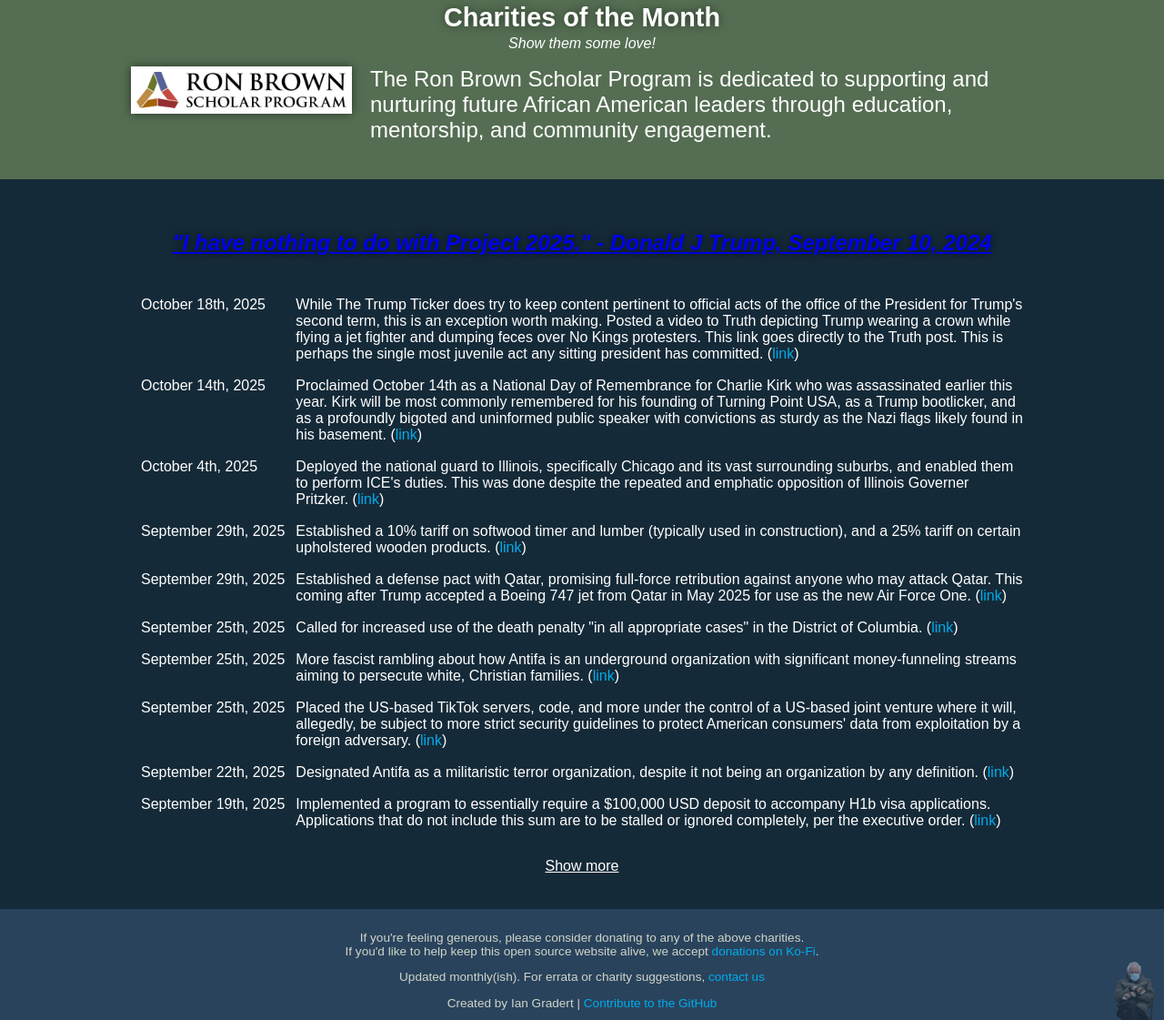
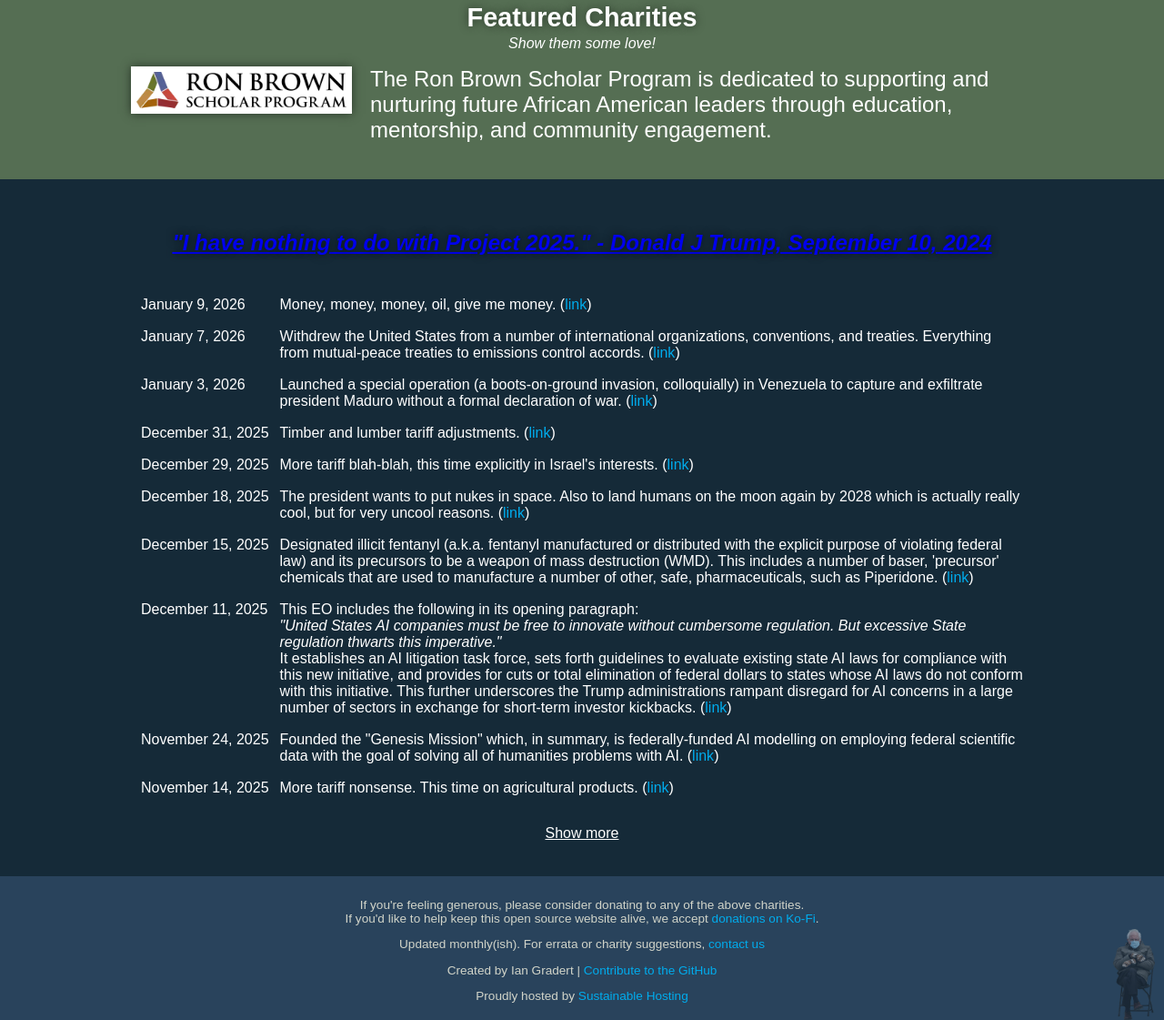
Before and after one commit to igrad/TheTrumpTicker, a plain HTML site: page src/index.html in a window 1280 px wide. Shown: the part 833-1954 px from the top of the page at 91% size. Drawn offline with nearby package versions, Linux system fonts and the light colour scheme.

Commit message:
February 4, 2026 updates (wip)

```diff
--- a/src/index.html
+++ b/src/index.html
@@ -34,7 +34,7 @@
     </div>
 
     <div class="charity-banner">
-        <div id="charities-of-the-month">Charities of the Month</div>
+        <div id="charities-of-the-month">Featured Charities</div>
         <div id="show-them-some-love">Show them some love!</div>
         <div class="charity-container">
             <div id="charity-wrapper-1" class="charity-wrapper">
--- a/src/scripts/presidential-actions.js
+++ b/src/scripts/presidential-actions.js
@@ -1,3 +1,64 @@
+function addToListOfOffenses(offense) {
+    return `<tr>
+<td>${offense.date}</td>
+<td>${offense.text} (<a href="${offense.link}" target="_blank" rel="noopener noreferrer">link</a>)</td>
+</tr>`
+}
+
+let CurrentNumberDisplayed = 0;
+
+let moreTextOptions = [
+    "More?!",
+    "Of course there's more...",
+    "Even more...",
+    "Unsurprisingly, there's more...",
+    "There's always more...",
+    "It just never ends, does it?",
+    "Sorry, but there's more...",
+    "But wait, there's more!"
+]
+
+let lastMoreTextIndex = -1;
+function setMoreText() {
+    let randomMoreTextIndex = lastMoreTextIndex;
+    while (randomMoreTextIndex == lastMoreTextIndex) {
+        randomMoreTextIndex = Math.floor(Math.random() * moreTextOptions.length);
+    }
+
+    let randomMoreText = moreTextOptions[randomMoreTextIndex];
+    $("#offenses-more span").text(randomMoreText);
+
+    lastMoreTextIndex = randomMoreTextIndex;
+}
+
+function add10OffensesToList()
+{
+    let listHTML = $(".offenses").html();
+    let indexToReach = offenses.length - 1 - CurrentNumberDisplayed - 10;
+    for (let index = offenses.length - 1 - CurrentNumberDisplayed;
+    (index >= 0) && (index > indexToReach);
+    index--) {
+        listHTML += addToListOfOffenses(offenses[index])
+        CurrentNumberDisplayed++;
+    }
+
+    $(".offenses").html(listHTML)
+    if(CurrentNumberDisplayed == offenses.length) {
+        $("#offenses-more").css("display", "none");
+    }
+}
+
+function addAllOffensesToList()
+{
+    let listHTML = ""
+    for (let index = offenses.length - 1; index > 0; index--) {
+        listHTML += addToListOfOffenses(offenses[index])
+    }
+
+    $(".offenses").html(listHTML)
+    $("#offenses-more").css("display", "none");
+}
+
 // Set the list of offenses
 const offenses = [
     {
@@ -737,73 +798,103 @@
     },
     {
         date: "October 14th, 2025",
-        text: "Proclaimed October 14th as a National Day of Remembrance for Charlie Kirk who was assassinated earlier this year. Kirk will be most commonly remembered for his founding of Turning Point USA, as a Trump bootlicker, and as a profoundly bigoted and uninformed public speaker with convictions as sturdy as the Nazi flags likely found in his basement.",
+        text: "Proclaimed October 14th as a National Day of Remembrance for Charlie Kirk who was assassinated earlier this year.",
         link: "https://www.whitehouse.gov/presidential-actions/2025/10/national-day-of-remembrance-for-charlie-kirk/"
     },
     {
         date: "October 18th, 2025",
-        text: "While The Trump Ticker does try to keep content pertinent to official acts of the office of the President for Trump's second term, this is an exception worth making.\nPosted a video to Truth depicting Trump wearing a crown while flying a jet fighter and dumping feces over No Kings protesters. This link goes directly to the Truth post. This is perhaps the single most juvenile act any sitting president has committed.",
+        text: "While The Trump Ticker does try to keep content pertinent to official acts of the office of the President for Trump's second term, this is an exception worth making.\nPosted a video to Truth depicting Trump wearing a crown while flying a jet fighter and dumping feces over No Kings protesters. This link goes directly to the Truth post.",
         link: "https://truthsocial.com/@realDonaldTrump/posts/115398251623299921"
     },
+    {
+        date: "November 4, 2025",
+        text: "More China tarriff shenanigans.",
+        link: "https://www.whitehouse.gov/presidential-actions/2025/11/modifying-reciprocal-tariff-rates-consistent-with-the-economic-and-trade-arrangement-between-the-united-states-and-the-peoples-republic-of-china/"
+    },
+    {
+        date: "November 7, 2025",
+        text: "Declared the week of November 2 through November 8 to be \"Anti-Communism Week\". The executive order includes a smattering of language conflating communism with democratic socialism and social justice, and is strongly reminiscent of cold-war era language.",
+        link: "https://www.whitehouse.gov/presidential-actions/2025/11/anti-communism-week-2025/"
+    },
+    {
+        date: "November 13, 2025",
+        text: "Directed DHHS and CPS to give preferential treatment to prospective religious adopters. Yes, really. It also calls for the use of AI tools to match adopters with children in the foster system.",
+        link: "https://www.whitehouse.gov/presidential-actions/2025/11/fostering-the-future-for-american-children-and-families/"
+    },
+    {
+        date: "November 14, 2025",
+        text: "More tariff nonsense. This time on agricultural products.",
+        link: "https://www.whitehouse.gov/presidential-actions/2025/11/modifying-the-scope-of-the-reciprocal-tariff-with-respect-to-certain-agricultural-products/"
+    },
+    {
+        date: "November 24, 2025",
+        text: "Founded the \"Genesis Mission\" which, in summary, is federally-funded AI modelling on employing federal scientific data with the goal of solving all of humanities problems with AI.",
+        link: "https://www.whitehouse.gov/presidential-actions/2025/11/launching-the-genesis-mission/"
+    },
+    {
+        date: "December 11, 2025",
+        text: "This EO includes the following in its opening paragraph:<br><i>\"United States AI companies must be free to innovate without cumbersome regulation.  But excessive State regulation thwarts this imperative.\"</i><br>It establishes an AI litigation task force, sets forth guidelines to evaluate existing state AI laws for compliance with this new initiative, and provides for cuts or total elimination of federal dollars to states whose AI laws do not conform with this initiative. This further underscores the Trump administrations rampant disregard for AI concerns in a large number of sectors in exchange for short-term investor kickbacks.",
+        link: "https://www.whitehouse.gov/presidential-actions/2025/12/eliminating-state-law-obstruction-of-national-artificial-intelligence-policy/"
+    },
+    {
+        date: "December 15, 2025",
+        text: "Designated illicit fentanyl (a.k.a. fentanyl manufactured or distributed with the explicit purpose of violating federal law) and its precursors to be a weapon of mass destruction (WMD). This includes a number of baser, 'precursor' chemicals that are used to manufacture a number of other, safe, pharmaceuticals, such as Piperidone.",
+        link: "https://www.whitehouse.gov/presidential-actions/2025/12/designating-fentanyl-as-a-weapon-of-mass-destruction/"
+    },
+    {
+        date: "December 18, 2025",
+        text: "The president wants to put nukes in space. Also to land humans on the moon again by 2028 which is actually really cool, but for very uncool reasons.",
+        link: "https://www.whitehouse.gov/presidential-actions/2025/12/ensuring-american-space-superiority/"
+    },
+    {
+        date: "December 29, 2025",
+        text: "More tariff blah-blah, this time explicitly in Israel's interests.",
+        link: "https://www.whitehouse.gov/presidential-actions/2025/12/to-implement-the-united-states-israel-agreement-on-trade-in-agricultural-products-and-for-other-purposes/"
+    },
+    {
+        date: "December 31, 2025",
+        text: "Timber and lumber tariff adjustments.",
+        link: "https://www.whitehouse.gov/presidential-actions/2025/12/amendments-to-adjusting-imports-of-timber-lumber-and-their-derivative-products-into-the-united-states/"
+    },
+    {
+        date: "January 3, 2026",
+        text: "Launched a special operation (a boots-on-ground invasion, colloquially) in Venezuela to capture and exfiltrate president Maduro without a formal declaration of war.",
+        link: "https://apnews.com/article/trump-maduro-venezuela-presidential-palace-blowtorches-7969152ae48510003fe9cbde92f3c102"
+    },
+    {
+        date: "January 7, 2026",
+        text: "Withdrew the United States from a number of international organizations, conventions, and treaties. Everything from mutual-peace treaties to emissions control accords.",
+        link: "https://www.whitehouse.gov/presidential-actions/2026/01/withdrawing-the-united-states-from-international-organizations-conventions-and-treaties-that-are-contrary-to-the-interests-of-the-united-states/"
+    },
+    {
+        date: "January 9, 2026",
+        text: "Money, money, money, oil, give me money.",
+        link: "https://www.whitehouse.gov/presidential-actions/2026/01/safeguarding-venezuelan-oil-revenue-for-the-good-of-the-american-and-venezuelan-people/"
+    },
+    // {
+    //     date: "",
+    //     text: "",
+    //     link: ""
+    // },
+    // {
+    //     date: "",
+    //     text: "",
+    //     link: ""
+    // },
+    // {
+    //     date: "",
+    //     text: "",
+    //     link: ""
+    // },
+    // {
+    //     date: "",
+    //     text: "",
+    //     link: ""
+    // },
 ]
 
-function addToListOfOffenses(offense) {
-    return `<tr>
-<td>${offense.date}</td>
-<td>${offense.text} (<a href="${offense.link}" target="_blank" rel="noopener noreferrer">link</a>)</td>
-</tr>`
-}
-
-let CurrentNumberDisplayed = 0;
-
-let moreTextOptions = [
-    "More?!",
-    "Of course there's more...",
-    "Even more...",
-    "Unsurprisingly, there's more...",
-    "There's always more...",
-    "It just never ends, does it?",
-    "Sorry, but there's more...",
-    "But wait, there's more!"
-]
-
-let lastMoreTextIndex = -1;
-function setMoreText() {
-    let randomMoreTextIndex = lastMoreTextIndex;
-    while (randomMoreTextIndex == lastMoreTextIndex) {
-        randomMoreTextIndex = Math.floor(Math.random() * moreTextOptions.length);
-    }
-
-    let randomMoreText = moreTextOptions[randomMoreTextIndex];
-    $("#offenses-more span").text(randomMoreText);
-
-    lastMoreTextIndex = randomMoreTextIndex;
-}
-
-function add10OffensesToList()
-{
-    let listHTML = $(".offenses").html();
-    let indexToReach = offenses.length - 1 - CurrentNumberDisplayed - 10;
-    for (let index = offenses.length - 1 - CurrentNumberDisplayed;
-    (index >= 0) && (index > indexToReach);
-    index--) {
-        listHTML += addToListOfOffenses(offenses[index])
-        CurrentNumberDisplayed++;
-    }
-
-    $(".offenses").html(listHTML)
-    if(CurrentNumberDisplayed == offenses.length) {
-        $("#offenses-more").css("display", "none");
-    }
-}
-
-function addAllOffensesToList()
-{
-    let listHTML = ""
-    for (let index = offenses.length - 1; index > 0; index--) {
-        listHTML += addToListOfOffenses(offenses[index])
-    }
-
-    $(".offenses").html(listHTML)
-    $("#offenses-more").css("display", "none");
-}
+    // {
+    //     date: "",
+    //     text: "",
+    //     link: ""
+    // },
```
